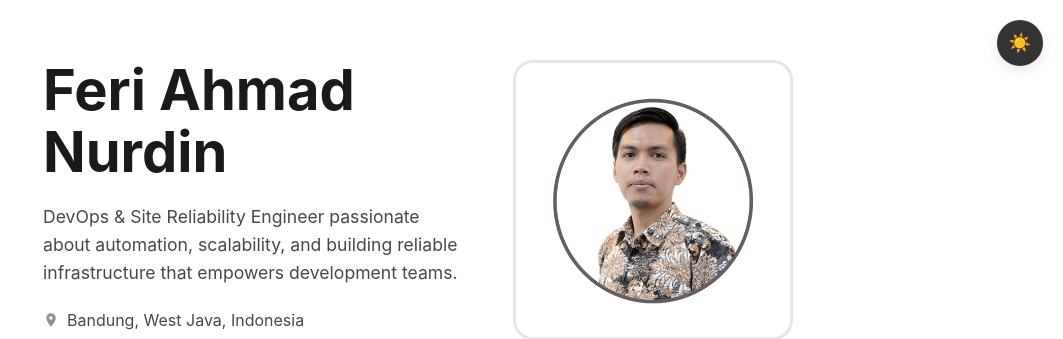
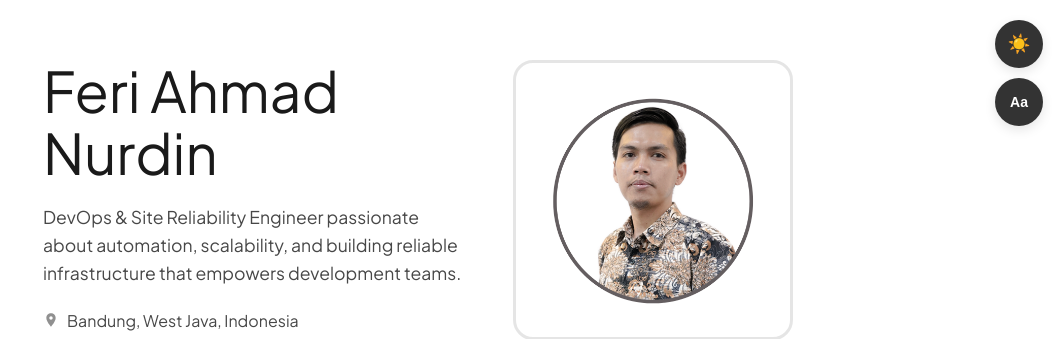
Before and after one commit to feriahmad/about-me, a plain HTML site: page index.html in a window 1280 px wide. Both pictures are taken after a click on the button "Toggle Theme". Shown: the top 339 px of the page, without its empty margins (217-1280 px from the left). Drawn offline with Linux system fonts and the light colour scheme.

Commit message:
Add font family toggle and Google Fonts integration

```diff
--- a/index.html
+++ b/index.html
@@ -4,6 +4,9 @@
     <meta charset="UTF-8">
     <meta name="viewport" content="width=device-width, initial-scale=1.0">
     <title>Portfolio - Feri Ahmad Nurdin</title>
+    <link rel="preconnect" href="https://fonts.googleapis.com">
+    <link rel="preconnect" href="https://fonts.gstatic.com" crossorigin>
+    <link href="https://fonts.googleapis.com/css2?family=Plus+Jakarta+Sans:ital,wght@0,200..800;1,200..800&display=swap" rel="stylesheet">
     <style>
         * {
             margin: 0;
@@ -14,7 +17,20 @@
         body {
             font-family: -apple-system, BlinkMacSystemFont, 'Segoe UI', Roboto, sans-serif;
             line-height: 1.6;
-            transition: background-color 0.3s, color 0.3s;
+            transition: background-color 0.3s, color 0.3s, font-family 0.3s;
+        }
+
+        /* Font Family Options */
+        body.font-sans {
+            font-family: 'Plus Jakarta Sans', -apple-system, BlinkMacSystemFont, 'Segoe UI', Roboto, sans-serif;
+        }
+
+        body.font-serif {
+            font-family: Georgia, 'Times New Roman', Times, serif;
+        }
+
+        body.font-mono {
+            font-family: 'SF Mono', Monaco, 'Cascadia Code', 'Roboto Mono', Consolas, 'Courier New', monospace;
         }
 
         /* Dark mode (default) */
@@ -36,11 +52,18 @@
             position: relative;
         }
 
-        /* Theme Toggle Button */
-        .theme-toggle {
+        /* Control Buttons */
+        .controls {
             position: fixed;
             top: 20px;
             right: 20px;
+            display: flex;
+            flex-direction: column;
+            gap: 10px;
+            z-index: 1000;
+        }
+
+        .control-button {
             background: #4a9eff;
             color: #ffffff;
             border: none;
@@ -48,23 +71,32 @@
             border-radius: 50%;
             cursor: pointer;
             font-size: 18px;
-            z-index: 1000;
             transition: background-color 0.3s, transform 0.2s;
             box-shadow: 0 4px 12px rgba(0, 0, 0, 0.15);
+            width: 48px;
+            height: 48px;
+            display: flex;
+            align-items: center;
+            justify-content: center;
         }
 
-        .theme-toggle:hover {
+        .control-button:hover {
             background: #3a8ae6;
             transform: scale(1.1);
         }
 
-        .light .theme-toggle {
+        .light .control-button {
             background: #333;
             box-shadow: 0 4px 12px rgba(0, 0, 0, 0.1);
         }
 
-        .light .theme-toggle:hover {
+        .light .control-button:hover {
             background: #555;
+        }
+
+        .font-toggle {
+            font-size: 14px;
+            font-weight: 600;
         }
 
         /* Profile Section */
@@ -86,7 +118,7 @@
 
         .profile-content h1 {
             font-size: 3.5rem;
-            font-weight: 700;
+            font-weight: 400;
             margin-bottom: 20px;
             line-height: 1.1;
         }
@@ -474,8 +506,11 @@
     </style>
 </head>
 <body class="dark">
-    <!-- Theme Toggle Button -->
-    <button class="theme-toggle" onclick="toggleTheme()">🌙</button>
+    <!-- Control Buttons -->
+    <div class="controls">
+        <button class="control-button" onclick="toggleTheme()" title="Toggle Theme">🌙</button>
+        <button class="control-button font-toggle" onclick="toggleFont()" title="Toggle Font">Aa</button>
+    </div>
 
     <div class="container">
         <!-- Profile Section -->
@@ -804,7 +839,7 @@
     <script>
         function toggleTheme() {
             const body = document.body;
-            const themeToggle = document.querySelector('.theme-toggle');
+            const themeToggle = document.querySelector('.controls .control-button:first-child');
 
             if (body.classList.contains('dark')) {
                 body.classList.remove('dark');
@@ -819,12 +854,37 @@
             }
         }
 
-        // Load saved theme on page load
+        function toggleFont() {
+            const body = document.body;
+            const fontToggle = document.querySelector('.font-toggle');
+
+            if (body.classList.contains('font-mono')) {
+                body.classList.remove('font-mono');
+                body.classList.add('font-sans');
+                fontToggle.textContent = 'Aa';
+                localStorage.setItem('font', 'sans');
+            } else if (body.classList.contains('font-serif')) {
+                body.classList.remove('font-serif');
+                body.classList.add('font-mono');
+                fontToggle.textContent = '<>';
+                localStorage.setItem('font', 'mono');
+            } else {
+                body.classList.remove('font-sans');
+                body.classList.add('font-serif');
+                fontToggle.textContent = 'Aa';
+                localStorage.setItem('font', 'serif');
+            }
+        }
+
+        // Load saved preferences on page load
         document.addEventListener('DOMContentLoaded', function() {
             const savedTheme = localStorage.getItem('theme');
+            const savedFont = localStorage.getItem('font');
             const body = document.body;
-            const themeToggle = document.querySelector('.theme-toggle');
+            const themeToggle = document.querySelector('.controls .control-button:first-child');
+            const fontToggle = document.querySelector('.font-toggle');
 
+            // Load theme
             if (savedTheme === 'light') {
                 body.classList.remove('dark');
                 body.classList.add('light');
@@ -834,6 +894,20 @@
                 body.classList.add('dark');
                 themeToggle.textContent = '🌙';
             }
+
+            // Load font
+            if (savedFont === 'serif') {
+                body.classList.remove('font-sans');
+                body.classList.add('font-serif');
+                fontToggle.textContent = 'Aa';
+            } else if (savedFont === 'mono') {
+                body.classList.remove('font-sans');
+                body.classList.add('font-mono');
+                fontToggle.textContent = '<>';
+            } else {
+                body.classList.add('font-sans');
+                fontToggle.textContent = 'Aa';
+            }
         });
     </script>
 </body>
```
